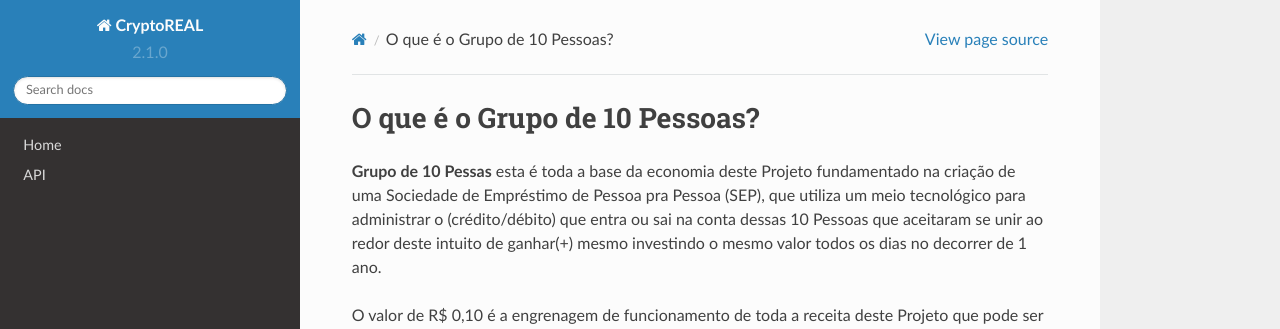
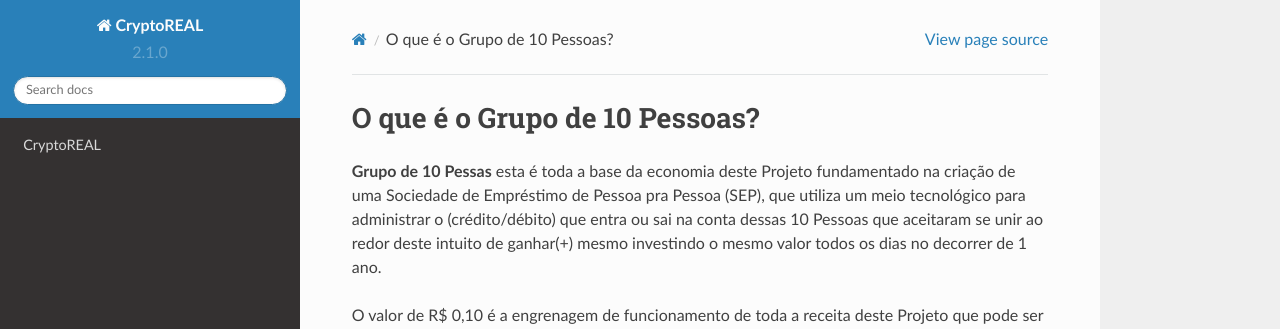
Before and after one commit to euBRASIL/BIT-Moeda, a Sphinx documentation site: the page built from docs/source/10Pessoas.rst, in a window 1280 px wide. Shown: the top 329 px of the page. Built offline with Sphinx 7.4.7 and the Read the Docs theme 2.0.0, drawn with Linux system fonts in a browser that asks for light colours; pages that are not in the unit, such as notebooks, are missing from menus.

Commit message:
Update index.rst

```diff
--- a/docs/source/index.rst
+++ b/docs/source/index.rst
@@ -15,6 +15,6 @@
 
 .. toctree::
 
-   Home <self>
-   Grupo de 10 Pessoas
-   api
+   CryptoREAL <self>
+   Grupo@10Pessoas
+   Contrato@Inteligente
```
